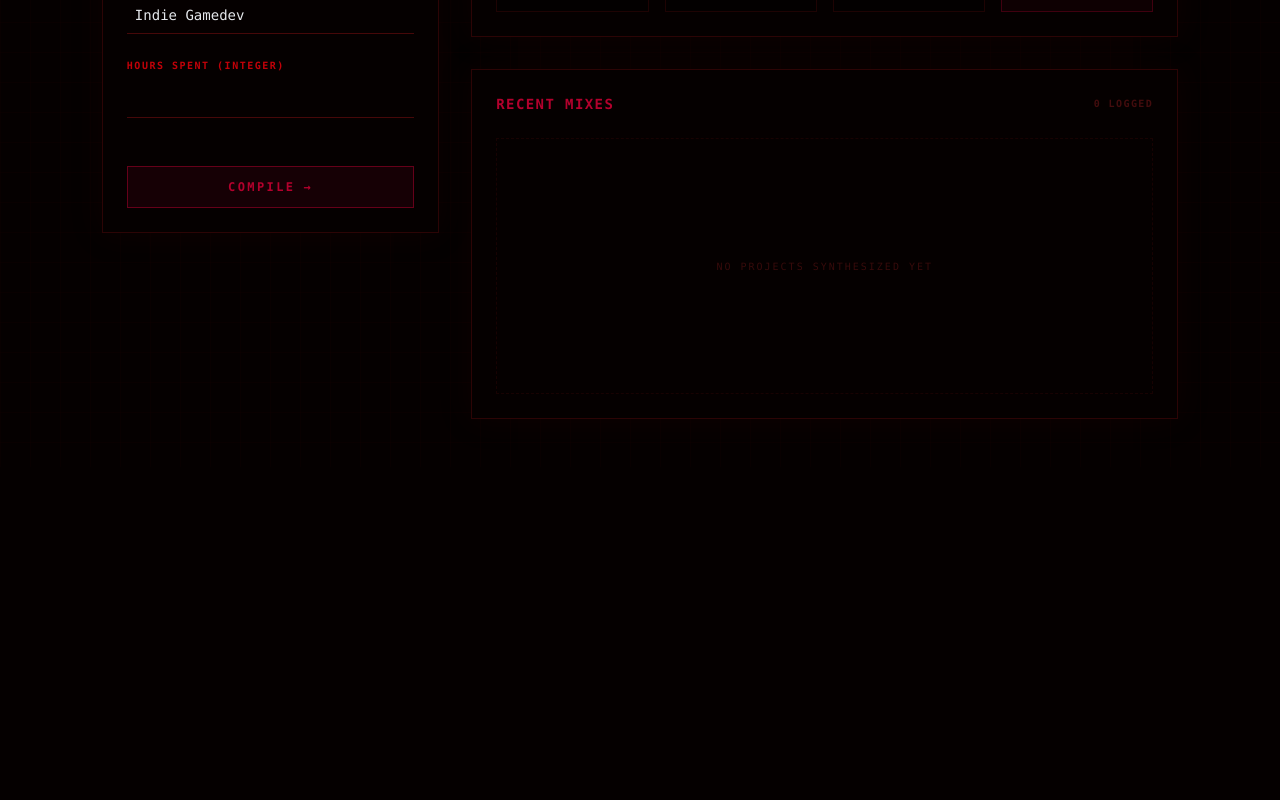
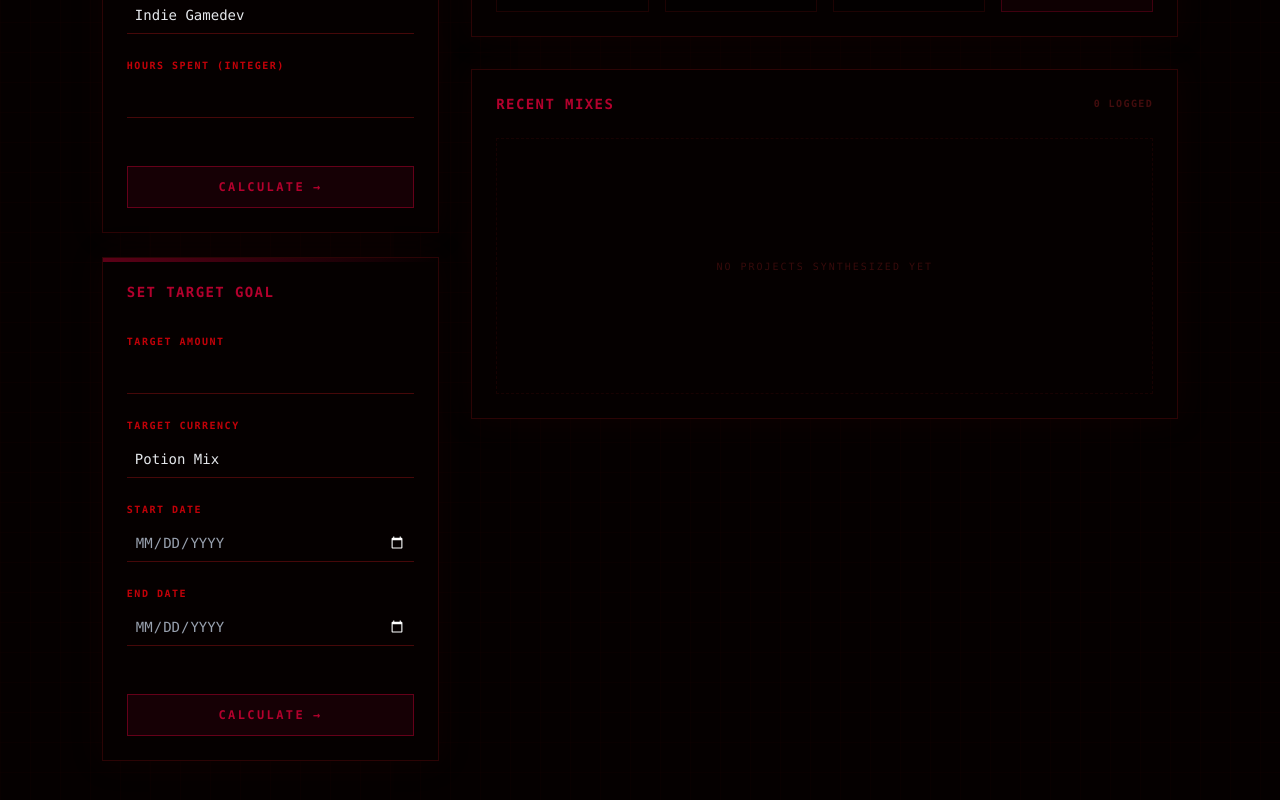
Before and after one commit to ansh3108/Alchemize-Calculator, a Next.js app: page / in a window 1280 px wide. Shown: the part 368-1168 px from the top of the page. Before the commit the page ends 835 px from the top, so only its background shows below. Built offline with nearby package versions, Linux system fonts and the light colour scheme.

Commit message:
goal feature

```diff
--- a/app/page.tsx
+++ b/app/page.tsx
@@ -19,6 +19,13 @@ interface Project {
 interface Totals {
   [key: string]: number;
   potionMix: number;
+}
+
+interface Goal {
+  amount: number;
+  currency: string;
+  startDate: string;
+  endDate: string;
 }
 
 const IconSlot = ({ type }: { type: string }) => {
@@ -55,22 +62,49 @@ export default function AlchemizeCalculator() {
   const [hours, setHours] = useState("");
   const [isLoaded, setIsLoaded] = useState(false);
 
+  const [goal, setGoal] = useState<Goal | null>(null);
+  const [goalAmount, setGoalAmount] = useState("");
+  const [goalCurrency, setGoalCurrency] = useState("potionMix");
+  const [goalStartDate, setGoalStartDate] = useState("");
+  const [goalEndDate, setGoalEndDate] = useState("");
+
   useEffect(() => {
-    const saved = localStorage.getItem("alchemize_projects");
-    if (saved) {
+    const savedProjects = localStorage.getItem("alchemize_projects");
+    const savedGoal = localStorage.getItem("alchemize_goal");
+
+    if (savedProjects) {
       try {
-        setProjects(JSON.parse(saved));
+        setProjects(JSON.parse(savedProjects));
       } catch (e) {
       }
     }
+
+    if (savedGoal) {
+      try {
+        const parsedGoal = JSON.parse(savedGoal);
+        setGoal(parsedGoal);
+        setGoalAmount(parsedGoal.amount.toString());
+        setGoalCurrency(parsedGoal.currency);
+        setGoalStartDate(parsedGoal.startDate);
+        setGoalEndDate(parsedGoal.endDate);
+      } catch (e) {
+      }
+    }
+
     setIsLoaded(true);
   }, []);
 
   useEffect(() => {
     if (isLoaded) {
       localStorage.setItem("alchemize_projects", JSON.stringify(projects));
+
+      if (goal) {
+        localStorage.setItem("alchemize_goal", JSON.stringify(goal));
+      } else {
+        localStorage.removeItem("alchemize_goal");
+      }
     }
-  }, [projects, isLoaded]);
+  }, [projects, goal, isLoaded]);
 
   const handleAddProject = (e: FormEvent) => {
     e.preventDefault();
@@ -87,6 +121,23 @@ export default function AlchemizeCalculator() {
     setHours("");
   };
 
+  const handleDeleteProject = (id: number) => {
+    setProjects(projects.filter(proj => proj.id !== id));
+  };
+
+  const handleSetGoal = (e: FormEvent) => {
+    e.preventDefault();
+    const amt = parseInt(goalAmount, 10);
+    if (!amt || isNaN(amt) || !goalStartDate || !goalEndDate) return;
+
+    setGoal({
+      amount: amt,
+      currency: goalCurrency,
+      startDate: goalStartDate,
+      endDate: goalEndDate
+    });
+  };
+
   const getTheme = (id: string) => THEMES.find(t => t.id === id)!;
 
   const totals = projects.reduce(
@@ -98,6 +149,53 @@ export default function AlchemizeCalculator() {
     },
     { gamedev: 0, no_internet: 0, endless: 0, potionMix: 0 }
   );
+
+  let expectedPct = 0;
+  let actualPct = 0;
+
+  if (goal) {
+    const start = new Date(goal.startDate).getTime();
+    const end = new Date(goal.endDate).getTime();
+    const now = new Date().getTime();
+
+    const totalTime = end - start;
+    const elapsedTime = now - start;
+
+    if (totalTime > 0) {
+      expectedPct = (elapsedTime / totalTime) * 100;
+    } else if (totalTime === 0) {
+      expectedPct = 100;
+    }
+
+    expectedPct = Math.max(0, Math.min(100, expectedPct));
+
+    const currentAmount = totals[goal.currency as keyof Totals];
+    if (goal.amount > 0) {
+      actualPct = (currentAmount / goal.amount) * 100;
+    }
+
+    actualPct = Math.max(0, Math.min(100, actualPct));
+  }
+
+  const getCurrencyColor = (curr: string) => {
+    switch(curr) {
+      case 'gamedev': return 'bg-red-500';
+      case 'no_internet': return 'bg-amber-500';
+      case 'endless': return 'bg-blue-500';
+      case 'potionMix': return 'bg-[#b3002d]';
+      default: return 'bg-gray-500';
+    }
+  };
+
+  const getCurrencyName = (curr: string) => {
+    switch(curr) {
+      case 'gamedev': return 'Redstone';
+      case 'no_internet': return 'Glowstone';
+      case 'endless': return 'Aqua Regia';
+      case 'potionMix': return 'Potion Mix';
+      default: return '';
+    }
+  };
 
   if (!isLoaded) {
     return <main className="min-h-screen p-6 md:p-12 max-w-7xl mx-auto flex flex-col gap-10 bg-[#050000]"></main>;
@@ -160,14 +258,131 @@ export default function AlchemizeCalculator() {
                 type="submit"
                 className="mt-6 border border-[#b3002d]/50 bg-[#b3002d]/10 text-[#b3002d] p-3 hover:bg-[#b3002d] hover:text-white transition-all uppercase tracking-[0.2em] text-xs font-bold flex items-center justify-center gap-2 group"
               >
-                <span>Compile</span>
+                <span>Calculate</span>
+                <span className="group-hover:translate-x-1 transition-transform">→</span>
+              </button>
+            </form>
+          </div>
+
+          <div className="border border-red-950/60 bg-[#050000] p-6 shadow-[0_0_30px_rgba(50,0,0,0.2)] relative overflow-hidden">
+            <div className="absolute top-0 left-0 w-full h-1 bg-gradient-to-r from-[#b3002d] to-transparent opacity-50"></div>
+
+            <h2 className="text-[#b3002d] font-bold tracking-widest text-sm mb-8 uppercase">Set Target Goal</h2>
+
+            <form onSubmit={handleSetGoal} className="flex flex-col gap-6">
+              <div className="flex flex-col gap-2">
+                <label className="text-[10px] text-red-700 tracking-[0.15em] uppercase font-bold">Target Amount</label>
+                <input
+                  type="number"
+                  min="1"
+                  value={goalAmount}
+                  onChange={(e) => setGoalAmount(e.target.value)}
+                  className="bg-transparent border-b border-red-950 p-2 text-gray-200 outline-none focus:border-[#b3002d] transition-colors font-mono text-sm"
+                />
+              </div>
+
+              <div className="flex flex-col gap-2">
+                <label className="text-[10px] text-red-700 tracking-[0.15em] uppercase font-bold">Target Currency</label>
+                <select
+                  value={goalCurrency}
+                  onChange={(e) => setGoalCurrency(e.target.value)}
+                  className="bg-[#050000] border-b border-red-950 p-2 text-gray-200 outline-none focus:border-[#b3002d] appearance-none font-mono text-sm cursor-pointer"
+                >
+                  <option value="potionMix">Potion Mix</option>
+                  <option value="gamedev">Redstone (Indie Gamedev)</option>
+                  <option value="no_internet">Glowstone (No Internet)</option>
+                  <option value="endless">Aqua Regia (Endless)</option>
+                </select>
+              </div>
+
+              <div className="flex flex-col gap-2">
+                <label className="text-[10px] text-red-700 tracking-[0.15em] uppercase font-bold">Start Date</label>
+                <input
+                  type="date"
+                  value={goalStartDate}
+                  onChange={(e) => setGoalStartDate(e.target.value)}
+                  className="bg-transparent border-b border-red-950 p-2 text-gray-400 outline-none focus:border-[#b3002d] transition-colors font-mono text-sm uppercase"
+                  style={{ colorScheme: 'dark' }}
+                />
+              </div>
+
+              <div className="flex flex-col gap-2">
+                <label className="text-[10px] text-red-700 tracking-[0.15em] uppercase font-bold">End Date</label>
+                <input
+                  type="date"
+                  value={goalEndDate}
+                  onChange={(e) => setGoalEndDate(e.target.value)}
+                  className="bg-transparent border-b border-red-950 p-2 text-gray-400 outline-none focus:border-[#b3002d] transition-colors font-mono text-sm uppercase"
+                  style={{ colorScheme: 'dark' }}
+                />
+              </div>
+
+              <button
+                type="submit"
+                className="mt-6 border border-[#b3002d]/50 bg-[#b3002d]/10 text-[#b3002d] p-3 hover:bg-[#b3002d] hover:text-white transition-all uppercase tracking-[0.2em] text-xs font-bold flex items-center justify-center gap-2 group"
+              >
+                <span>Calculate</span>
                 <span className="group-hover:translate-x-1 transition-transform">→</span>
               </button>
             </form>
           </div>
         </div>
 
+
         <div className="xl:col-span-8 flex flex-col gap-8">
+
+          {goal && (
+            <div className="border border-red-950/60 bg-[#050000] p-6 shadow-[0_0_30px_rgba(50,0,0,0.2)]">
+              <h2 className="text-[#b3002d] font-bold tracking-widest text-sm mb-6 uppercase flex items-center justify-between">
+                <span>Your Progress</span>
+                <button
+                  onClick={() => setGoal(null)}
+                  className="text-[10px] text-red-900/60 hover:text-red-500 transition-colors"
+                >
+                  CLEAR GOAL ✕
+                </button>
+              </h2>
+
+              <div className="w-full h-8 flex overflow-hidden border border-red-950">
+                {actualPct >= expectedPct ? (
+                  <>
+                    <div style={{ width: `${expectedPct}%` }} className="bg-[#8c3a1c] border-r border-black/50" />
+                    <div style={{ width: `${actualPct - expectedPct}%` }} className={getCurrencyColor(goal.currency)} />
+                    <div style={{ width: `${100 - actualPct}%` }} className="bg-[#111]" />
+                  </>
+                ) : (
+                  <>
+                    <div style={{ width: `${actualPct}%` }} className={getCurrencyColor(goal.currency)} />
+                    <div style={{ width: `${expectedPct - actualPct}%` }} className="bg-[#8c3a1c]" />
+                    <div style={{ width: `${100 - expectedPct}%` }} className="bg-[#111]" />
+                  </>
+                )}
+              </div>
+
+              <div className="flex flex-col gap-3 mt-5">
+                <div className="flex items-center gap-3">
+                  <div className={`w-4 h-4 rounded-sm ${getCurrencyColor(goal.currency)} shadow-sm`}></div>
+                  <span className="text-gray-300 text-sm font-mono tracking-wide">
+                    You are <span className="text-white font-bold">{actualPct.toFixed(1)}%</span> complete to your goal of {goal.amount} {getCurrencyName(goal.currency)}.
+                  </span>
+                </div>
+
+                <div className="flex items-center gap-3">
+                  <div className="w-4 h-4 rounded-sm bg-[#8c3a1c] shadow-sm"></div>
+                  <span className="text-gray-300 text-sm font-mono tracking-wide">
+                    You should be <span className="text-white font-bold">{expectedPct.toFixed(1)}%</span> complete.
+                  </span>
+                </div>
+
+                <div className="flex items-center gap-3">
+                  <div className="w-4 h-4 rounded-sm bg-[#111] border border-red-950"></div>
+                  <span className="text-gray-400 text-sm font-mono tracking-wide">
+                    {(100 - actualPct).toFixed(1)}% left until you reach your goal!
+                  </span>
+                </div>
+              </div>
+            </div>
+          )}
 
           <div className="border border-red-950/60 bg-[#050000] p-6 shadow-[0_0_30px_rgba(50,0,0,0.2)]">
             <h2 className="text-[#b3002d] font-bold tracking-widest text-sm mb-6 uppercase">Inventory</h2>
@@ -244,6 +459,14 @@ export default function AlchemizeCalculator() {
                           <span className="text-red-900 text-[10px] uppercase tracking-widest">Yield</span>
                           <span className="text-[#b3002d] text-sm font-bold font-mono">+{proj.hours * theme.rate} MIX</span>
                         </div>
+
+                        <button
+                          onClick={() => handleDeleteProject(proj.id)}
+                          className="ml-2 w-6 h-6 flex items-center justify-center rounded text-red-950 hover:text-red-500 hover:bg-red-950/30 transition-all text-xs"
+                          title="Delete mix"
+                        >
+                          ✕
+                        </button>
                       </div>
                     </div>
                   );
```
